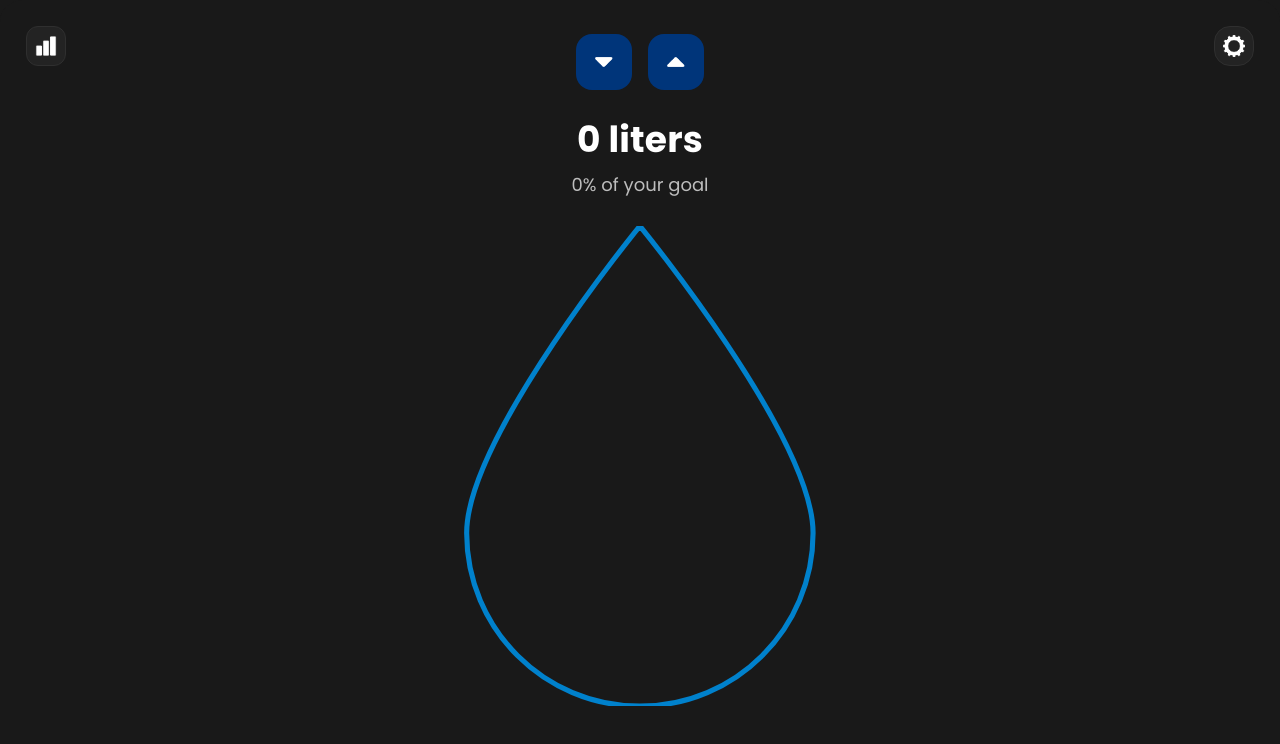
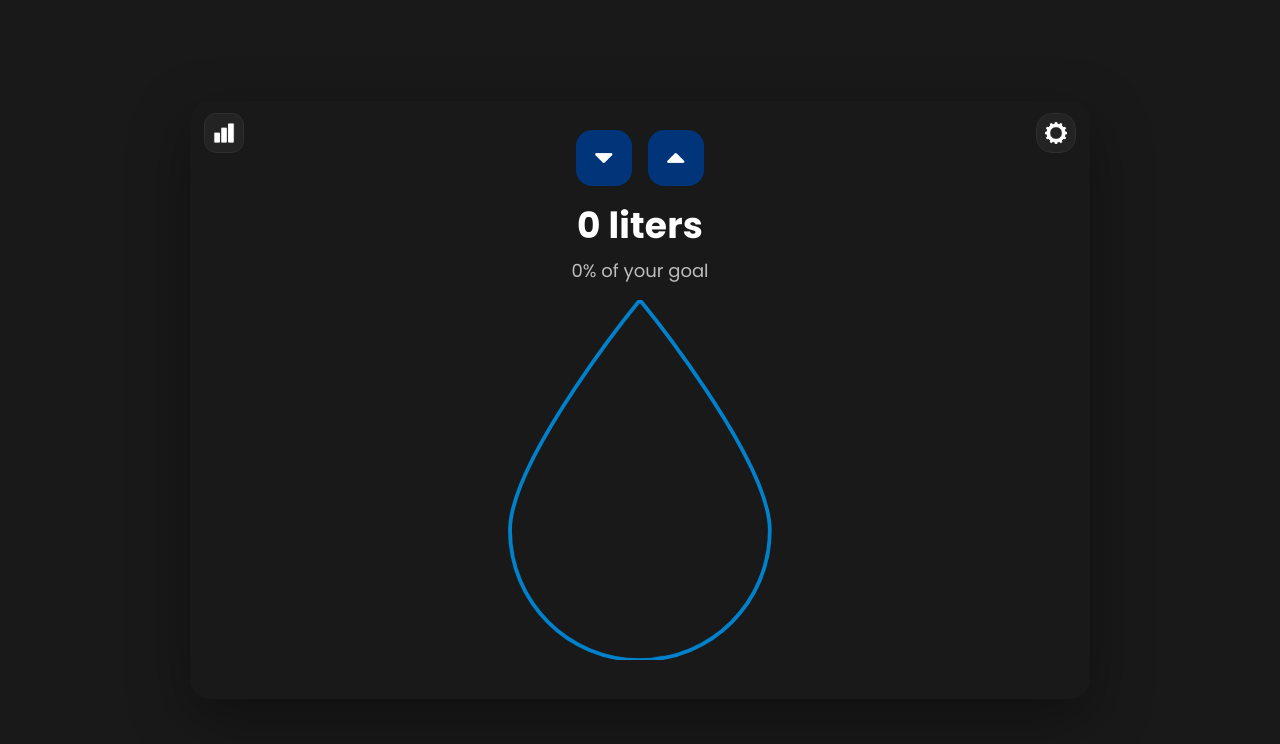
Before and after one commit to BrielleBrooks/water-tracker, a plain HTML site: page index.html in a window 1280 px wide. Drawn offline with nearby package versions, Linux system fonts and the light colour scheme.

Commit message:
Update style.css

```diff
--- a/style.css
+++ b/style.css
@@ -1,6 +1,6 @@
 :root{
   --bg: #191919;
-
+  --card: #191919;
   --accent: #00357a;
   --water: #0081cc;
   --text: #ffffff;
@@ -9,6 +9,7 @@
   --control-border: #2f2f2f;
   --font: 'Poppins', system-ui, -apple-system, 'Segoe UI', Roboto, Helvetica, Arial, sans-serif;
 
+  /* responsive scale helpers */
   --space: clamp(12px, 2.2vw, 24px);
   --radius: clamp(14px, 2vw, 20px);
   --btn-radius: clamp(12px, 1.8vw, 16px);
@@ -17,96 +18,144 @@
   --btn-size: clamp(40px, 6.5vw, 56px);
   --headline: clamp(22px, 5.3vw, 36px);
   --subtle: clamp(14px, 3.2vw, 18px);
-
-  --edge-pad: 26px; /* push below Notion’s hover chrome */
-  --edge-pad-top: calc(env(safe-area-inset-top, 0px) + var(--edge-pad));
-
-  --embed-radius: 22px;
 }
 
-/* ---- CONTAINER-BASED SIZING (no vh/dvh) ---- */
-html, body { height: 100%; margin: 0; padding: 0; background: var(--bg) !important; color: var(--text); font-family: var(--font); }
-
+*{ box-sizing: border-box; }
+html, body{ height:100%; }
 body{
-  height: 100%;
-  display:flex;
-  align-items:center;
-  justify-content:center;
-  border-radius: var(--embed-radius);
-  /* allow scroll if content ever overflows instead of clipping at the top */
-  overflow: auto;
-}
-
-/* main frame that Notion shows */
-.widget{
-  width: 100%;
-  height: 100%;
+  margin:0;
   display:flex;
   align-items:center;
   justify-content:center;
   background: var(--bg);
-  border-radius: var(--embed-radius);
-  overflow: hidden; /* clip rounded corners */
+  color: var(--text);
+  font-family: var(--font);
 }
 
-.card{ background: transparent; border-radius: 0; box-shadow: none; }
-
-/* app area follows the container height; padding stays inside (no clipping) */
+/* -------- CARD LAYOUT -------- */
+.widget{
+  width: min(900px, 96vw);
+  display:flex;
+  justify-content:center;
+}
+.card{
+  background: var(--card);
+  border-radius: var(--radius);
+  box-shadow: 0 20px 60px rgba(0,0,0,.35);
+}
 .tracker{
   width: 100%;
-  height: 100%;
-  box-sizing: border-box;
-  padding:
-    calc(var(--edge-pad-top) + 8px)
-    clamp(14px, 2.4vw, 24px)
-    clamp(24px, 4vw, 48px);
+  padding: calc(var(--space) * 1.2) var(--space) calc(var(--space) * 1.6);
   text-align:center;
   position: relative;
-
-  display:flex;
-  flex-direction: column;
-  align-items:center;
-  justify-content:flex-start;
 }
 
-/* text */
-.headline{ font-weight:700; letter-spacing:.2px; margin: clamp(6px,1vw,10px) 0 4px; font-size: var(--headline); }
-.subtle{ margin: 0 0 clamp(8px,1.2vw,12px); color: var(--muted); font-weight:500; font-size: var(--subtle); }
+/* Typography */
+.headline{
+  font-weight: 700;
+  letter-spacing: .2px;
+  margin: clamp(6px, 1vw, 10px) 0 4px;
+  font-size: var(--headline);
+}
+.subtle{
+  margin: 0 0 clamp(8px, 1.2vw, 12px);
+  color: var(--muted);
+  font-weight: 500;
+  font-size: var(--subtle);
+}
 
-/* buttons */
+/* -------- ICON / BUTTONS -------- */
 .settings-btn{
-  position:absolute; top: var(--edge-pad-top); right: var(--edge-pad);
+  position:absolute; top: calc(var(--space) * 0.5); right: calc(var(--space) * 0.6);
   background: var(--control-bg); border: 1px solid var(--control-border);
-  border-radius: var(--btn-radius); padding: clamp(6px,1vw,8px);
-  cursor:pointer; display:flex; align-items:center; justify-content:center; transition: transform .15s ease; z-index:5;
+  border-radius: var(--btn-radius); padding: clamp(6px, 1vw, 8px);
+  cursor: pointer; display:flex; align-items:center; justify-content:center;
+  transition: transform .15s ease;
 }
 .settings-btn:hover{ transform: translateY(-1px); }
+.settings-btn img{ filter: none; width: clamp(16px, 2.2vw, 22px); height: auto; }
+
+.controls{ display:flex; justify-content:center; gap: clamp(10px, 2vw, 16px); margin-bottom: clamp(8px, 1.2vw, 12px); }
+.pill-btn{
+  background: var(--accent); color: #fff; border: 0; border-radius: var(--btn-radius);
+  padding: var(--btn-pad-y) var(--btn-pad-x); cursor: pointer; display:flex; align-items:center; justify-content:center;
+  font-weight: 600; min-width: var(--btn-size); min-height: var(--btn-size);
+  transition: transform .1s ease, filter .2s ease;
+}
+.pill-btn:hover{ filter: brightness(1.1); transform: translateY(-1px); }
+.pill-btn:active{ transform: translateY(0); }
+.pill-btn img{ filter: none; width: clamp(14px, 2vw, 18px); height:auto; }
+.primary{ background: var(--accent); }
+
+/* -------- DROPLET -------- */
+#droplet{
+  display:block;
+  width: min(60cqw, 75%);
+  max-width: 360px;
+  min-width: 140px;
+  margin: clamp(10px, 2vw, 16px) auto 0;
+}
+
+/* -------- WAVES -------- */
+#wavesGroup {
+  animation: bob 6s ease-in-out infinite;
+}
+@keyframes bob {
+  0%, 100% { transform: translateY(0px); }
+  50% { transform: translateY(-6px); }
+}
+
+/* -------- MODAL -------- */
+.modal{
+  position: fixed; inset:0; display:flex; align-items:center; justify-content:center;
+  background: rgba(0,0,0,.45); padding: var(--space); z-index: 50;
+}
+.modal.hidden{ display:none; }
+.modal-inner{
+  width: min(520px, 86vw);
+  padding: calc(var(--space) * 1.2);
+  border-radius: var(--radius);
+}
+.modal-header{ display:flex; align-items:center; justify-content:space-between; }
+.icon-btn{ background: transparent; border:0; color:#fff; font-size: clamp(18px, 3.6vw, 22px); cursor:pointer; }
+
+.field{ margin: clamp(10px, 2vw, 16px) 0; }
+.field label{
+  display:block; margin-bottom: clamp(6px, 1.2vw, 8px);
+  color: var(--muted); font-weight:600; font-size: clamp(13px, 2.8vw, 16px);
+}
+input[type="number"], .select-wrap select{
+  width:100%; background: var(--control-bg); color: #fff; border: 1px solid var(--control-border);
+  border-radius: 18px; padding: clamp(10px, 1.8vw, 14px) clamp(12px, 2.4vw, 16px);
+  font-family: var(--font); font-size: clamp(14px, 3vw, 16px); outline: none; appearance: none;
+}
+input[type="number"]:focus, .select-wrap select:focus{
+  border-color: var(--accent);
+  box-shadow: 0 0 0 2px color-mix(in srgb, var(--accent) 40%, transparent);
+}
+.select-wrap{ position:relative; }
+.select-wrap::after{
+  content: "▾"; position:absolute; right: clamp(10px, 2.2vw, 14px); top: 50%;
+  transform: translateY(-50%); pointer-events:none; color: #fff;
+}
+.modal-actions{ margin-top: clamp(10px, 2vw, 16px); display:flex; justify-content:flex-end; gap:10px; }
+.hidden{ display:none; }
+
+/* -------- STATS BUTTON -------- */
 .stats-btn{
-  position:absolute; top: var(--edge-pad-top); left: var(--edge-pad); z-index:5;
-  background: var(--control-bg); border: 1px solid var(--control-border); border-radius:12px; padding:8px; cursor:pointer; display:flex; align-items:center; justify-content:center; transition: transform .15s ease;
+  position: absolute !important;
+  top: 12px !important;
+  left: 14px !important;
+  z-index: 3;
+  background: var(--control-bg);
+  border: 1px solid var(--control-border);
+  border-radius: 12px;
+  padding: 8px;
+  cursor: pointer;
+  display: flex;
+  align-items: center;
+  justify-content: center;
+  transition: transform .15s ease;
 }
 .stats-btn:hover{ transform: translateY(-1px); }
-.controls{ display:flex; justify-content:center; gap: clamp(10px,2vw,16px); margin-bottom: clamp(8px,1.2vw,12px); }
-.pill-btn{ background: var(--accent); color:#fff; border:0; border-radius: var(--btn-radius); padding: var(--btn-pad-y) var(--btn-pad-x); cursor:pointer; display:flex; align-items:center; justify-content:center; font-weight:600; min-width: var(--btn-size); min-height: var(--btn-size); transition: transform .1s ease, filter .2s ease; }
-.pill-btn:hover{ filter: brightness(1.1); transform: translateY(-1px); }
-
-/* droplet scales with height or width (whichever is tighter) */
-#droplet{ display:block; width: clamp(160px, min(60vh, 88vw), 680px); margin: clamp(10px, 2vw, 16px) auto 0; }
-
-/* waves (JS animates) */
-#wavesGroup { transform: none; }
-
-/* modals */
-.modal{ position: fixed; inset:0; display:flex; align-items:center; justify-content:center; background: rgba(0,0,0,.45); padding: var(--space); z-index: 50; }
-.modal.hidden{ display:none; }
-.modal-inner{ width: min(520px, 86vw); padding: calc(var(--space) * 1.2); border-radius: var(--radius); background: #1c1c1c; }
-.modal-header{ display:flex; align-items:center; justify-content:space-between; }
-.icon-btn{ background: transparent; border:0; color:#fff; font-size: clamp(18px, 3.6vw, 22px); cursor:pointer; }
-.field{ margin: clamp(10px, 2vw, 16px) 0; }
-.field label{ display:block; margin-bottom: clamp(6px, 1.2vw, 8px); color: var(--muted); font-weight:600; font-size: clamp(13px, 2.8vw, 16px); }
-input[type="number"], .select-wrap select{ width:100%; background: var(--control-bg); color:#fff; border:1px solid var(--control-border); border-radius:18px; padding: clamp(10px,1.8vw,14px) clamp(12px,2.4vw,16px); font-family: var(--font); font-size: clamp(14px,3vw,16px); outline:none; appearance:none; }
-input[type="number"]:focus, .select-wrap select:focus{ border-color: var(--accent); box-shadow: 0 0 0 2px color-mix(in srgb, var(--accent) 40%, transparent); }
-.select-wrap{ position:relative; }
-.select-wrap::after{ content:"▾"; position:absolute; right: clamp(10px, 2.2vw, 14px); top:50%; transform: translateY(-50%); pointer-events:none; color:#fff; }
-.modal-actions{ margin-top: clamp(10px, 2vw, 16px); display:flex; justify-content:flex-end; gap:10px; }
-.hidden{ display:none; }
+.stats-btn img{ filter: none; }
```
